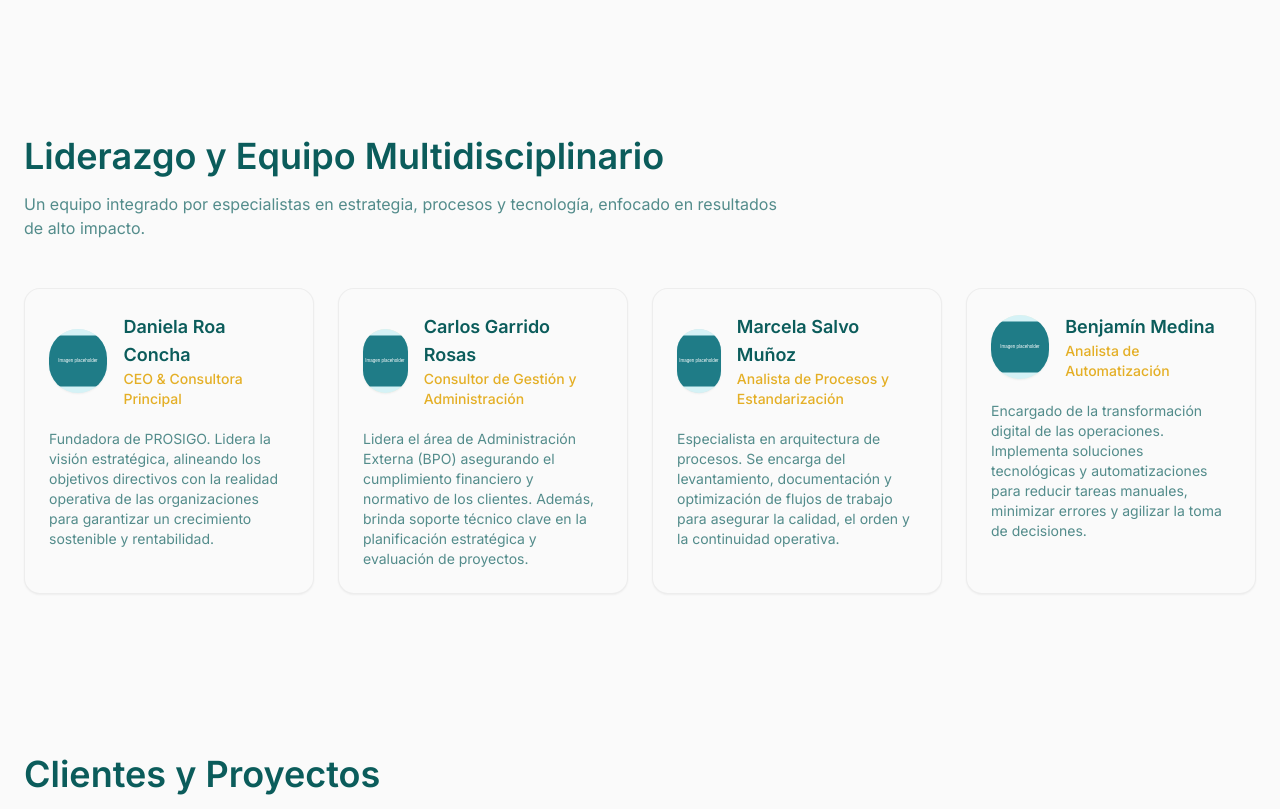
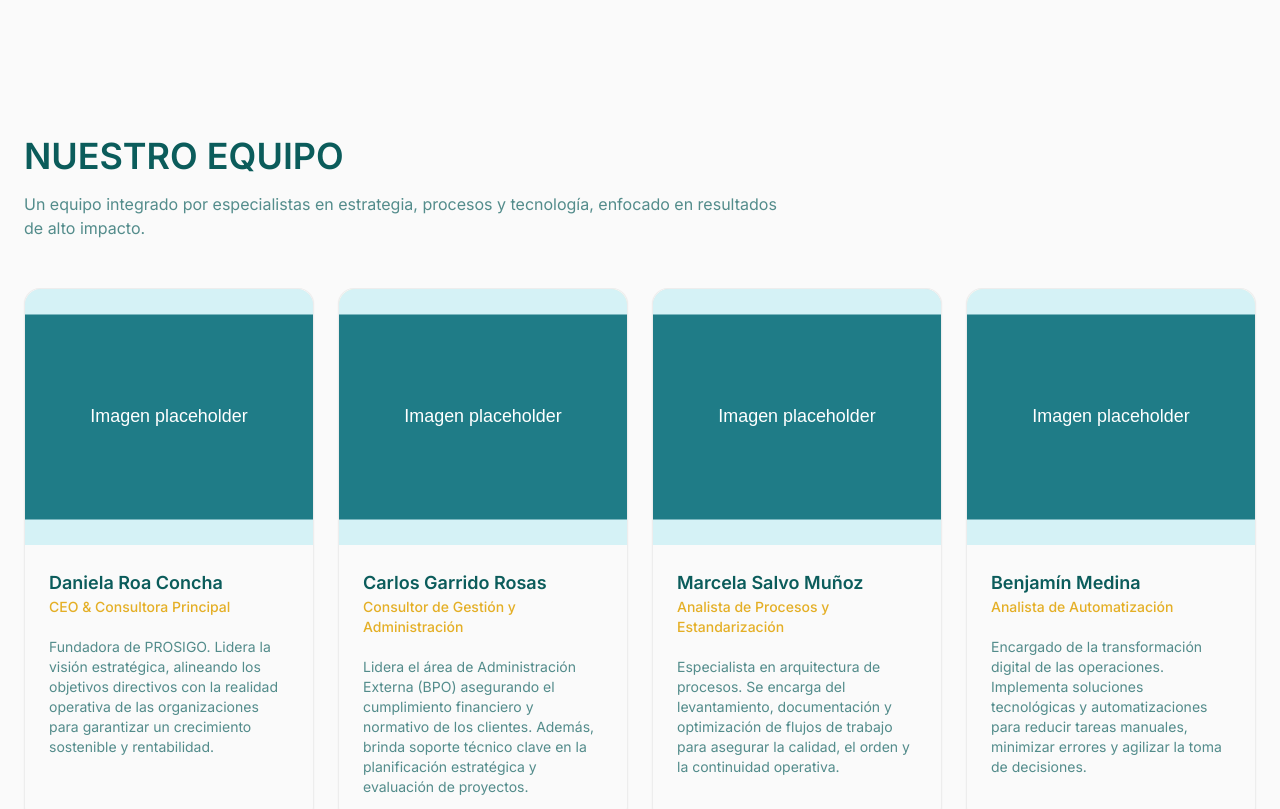
Before and after one commit to medinabenjamin/landing_page_test, a Next.js app: page / in a window 1280 px wide. Shown: the part 2640-3449 px from the top of the page. Built offline with nearby package versions, Linux system fonts and the light colour scheme.

Commit message:
Actualizar sección de equipo para destacar imágenes

```diff
--- a/src/components/TeamSection.tsx
+++ b/src/components/TeamSection.tsx
@@ -54,7 +54,7 @@ export default function TeamSection() {
       <div className="mx-auto flex max-w-[83rem] flex-col gap-12 px-6 py-20">
         <Reveal className="max-w-3xl" sectionId="equipo">
           <h2 className="text-3xl font-semibold text-[#0B5C5B] md:text-4xl">
-            Liderazgo y Equipo Multidisciplinario
+            NUESTRO EQUIPO
           </h2>
           <p className="mt-4 text-base text-brand/70">
             Un equipo integrado por especialistas en estrategia, procesos y
@@ -65,19 +65,22 @@ export default function TeamSection() {
         <div className="grid gap-6 md:grid-cols-2 lg:grid-cols-4">
           {teamMembers.map((member, index) => (
             <Reveal key={member.name} sectionId="equipo">
-              <article className="flex h-full flex-col gap-5 rounded-2xl border border-black/5 bg-[#FAFAFA] p-6 shadow-sm">
-                <div className="flex items-center gap-4">
+              <article className="flex h-full min-h-[32rem] flex-col rounded-2xl border border-black/5 bg-[#FAFAFA] shadow-sm">
+                <div className="relative h-64 w-full overflow-hidden rounded-t-2xl">
                   <div
-                    className={`relative flex h-16 w-16 items-center justify-center overflow-hidden rounded-full ${avatarBackgrounds[index]} shadow-sm`}
+                    className={`absolute inset-0 ${avatarBackgrounds[index]}`}
                   >
                     <Image
                       src={member.imageSrc}
                       alt={member.imageAlt}
-                      width={64}
-                      height={64}
-                      className="h-full w-full object-cover"
+                      fill
+                      sizes="(max-width: 768px) 100vw, (max-width: 1200px) 50vw, 25vw"
+                      className="object-cover"
                     />
                   </div>
+                </div>
+
+                <div className="flex flex-1 flex-col gap-5 p-6">
                   <div>
                     <h3 className="text-lg font-semibold text-[#0B5C5B]">
                       {member.name}
@@ -86,8 +89,8 @@ export default function TeamSection() {
                       {member.role}
                     </p>
                   </div>
+                  <p className="text-sm text-brand/70">{member.description}</p>
                 </div>
-                <p className="text-sm text-brand/70">{member.description}</p>
               </article>
             </Reveal>
           ))}
```
